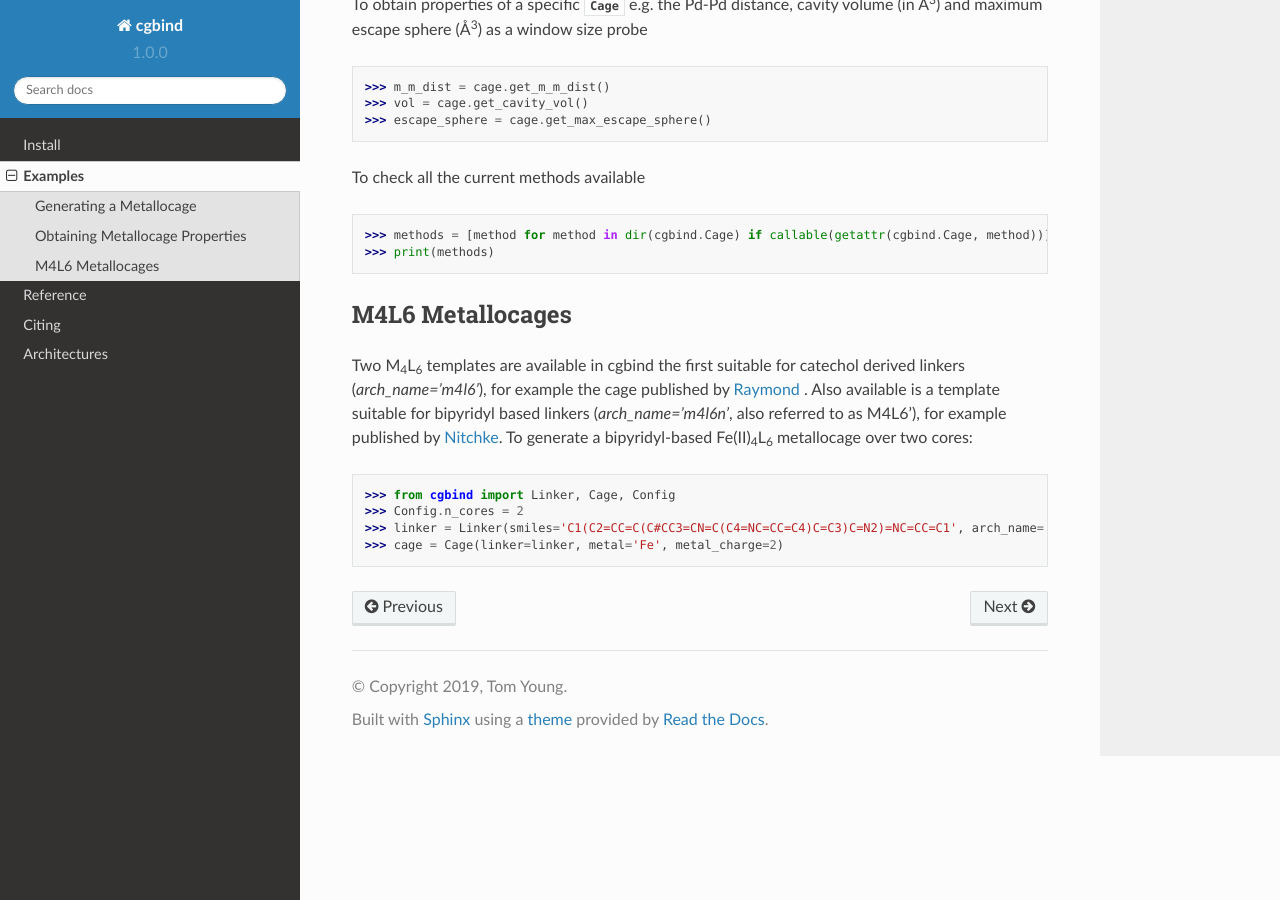
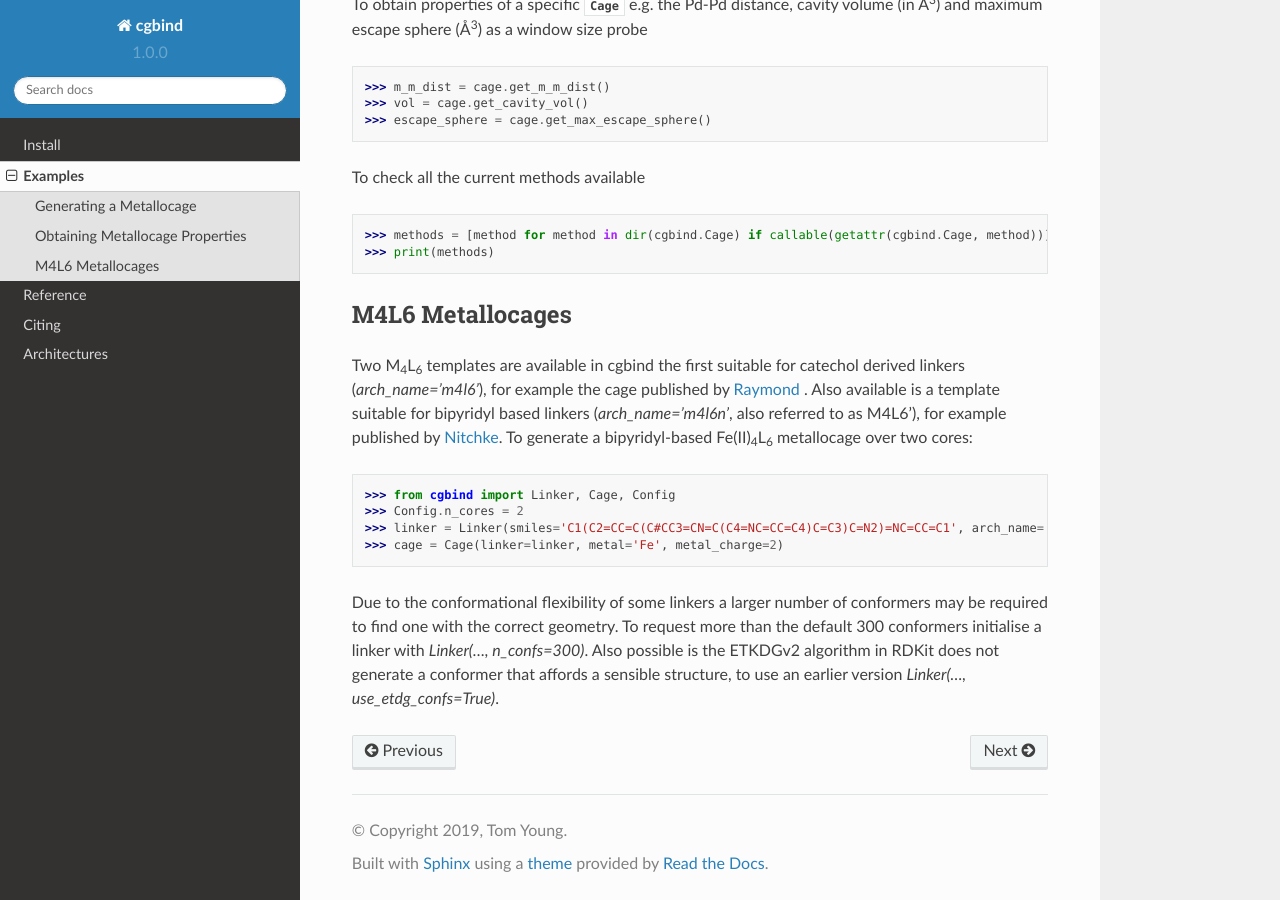
Before and after one commit to duartegroup/cgbind, a Sphinx documentation site: the page built from doc/examples.rst, in a window 1280 px wide and 900 px high, scrolled down 979 px. Built offline with Sphinx 7.4.7 and the Read the Docs theme 2.0.0, drawn with Linux system fonts in a browser that asks for light colours.

Commit message:
Documentation

```diff
--- a/doc/examples.rst
+++ b/doc/examples.rst
@@ -67,3 +67,9 @@ Fe(II)\ :sub:`4`\L\ :sub:`6` metallocage over two cores:
     >>> Config.n_cores = 2
     >>> linker = Linker(smiles='C1(C2=CC=C(C#CC3=CN=C(C4=NC=CC=C4)C=C3)C=N2)=NC=CC=C1', arch_name='m4l6n')
     >>> cage = Cage(linker=linker, metal='Fe', metal_charge=2)
+
+
+Due to the conformational flexibility of some linkers a larger number of conformers may be required to find one
+with the correct geometry. To request more than the default 300 conformers initialise a linker with
+`Linker(..., n_confs=300)`. Also possible is the ETKDGv2 algorithm in RDKit does not generate a conformer that affords a
+sensible structure, to use an earlier version `Linker(..., use_etdg_confs=True)`.
```
